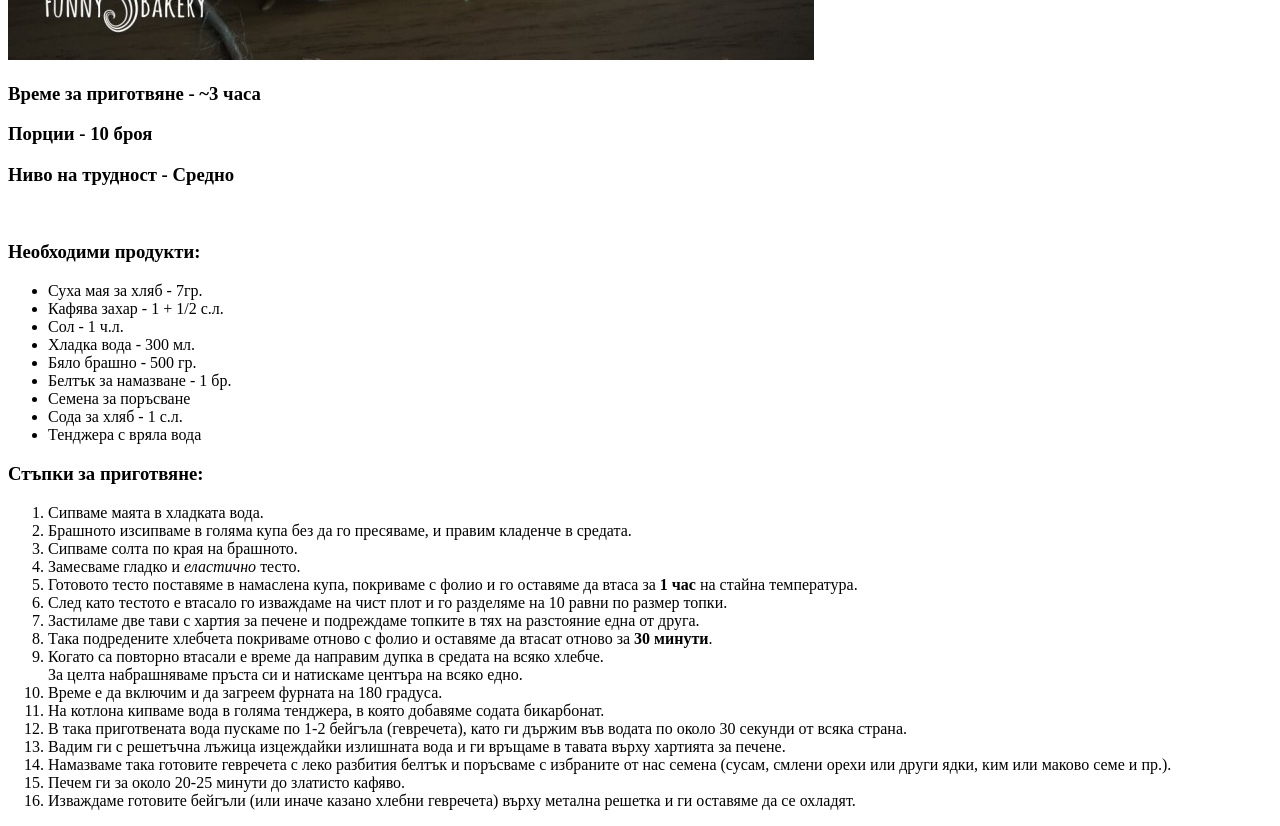
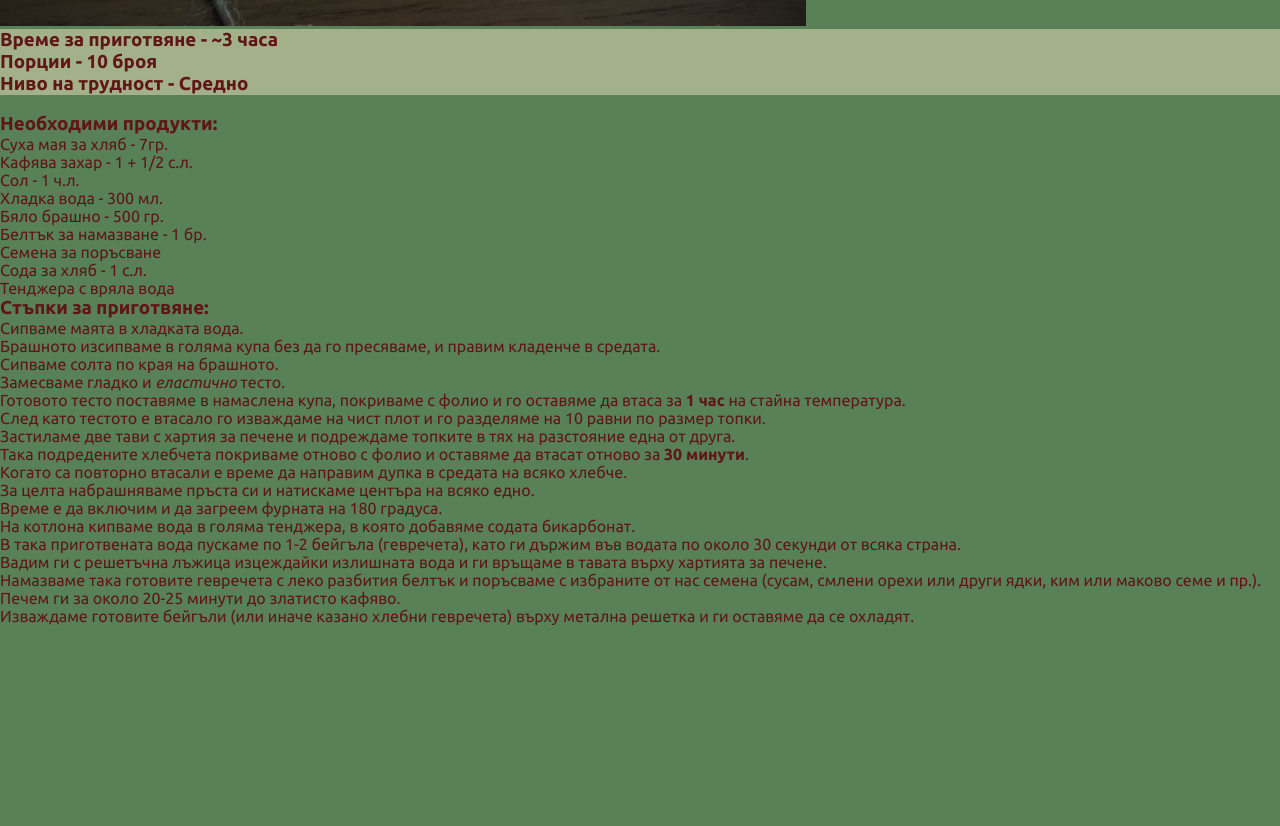
Before and after one commit to avitev92/odin-recipe-website, a plain HTML site: page recipes/бейгъли.html in a window 1280 px wide. Shown: the part 555-1381 px from the top of the page. After the commit the page ends 1180 px from the top, so only its background shows below. Drawn offline with Linux system fonts and the light colour scheme.

Commit message:
Added recipe specific css

```diff
--- a/recipes/бейгъли.html
+++ b/recipes/бейгъли.html
@@ -4,17 +4,21 @@
     <meta charset="UTF-8">
     <meta name="viewport" content="width=device-width, initial-scale=1.0">
     <title>Бейгъли по нашенски</title>
+    <link rel="stylesheet" type="text/css" href="../style-recipes.css" />
 </head>
-<body>
-
-    <h1>Бейгъли по нашенски</h1>
+<body class="recipe-body">
+    <div>
+        <header>Бейгъли по нашенски</header>
         <img src="../img/bagel.jpg" alt="Bagel Pic">
+        <div class="info">
             <h3>Време за приготвяне - ~3 часа</h3>
             <h3>Порции - 10 броя</h3>
             <h3>Ниво на трудност - Средно</h3>
+        </div>
+
         <br>
         <h3>Необходими продукти:</h3>
-    <ul>
+        <ul class="ingredients">
             <li>Суха мая за хляб - 7гр.</li>
             <li>Кафява захар - 1 + 1/2 с.л.</li>
             <li>Сол - 1 ч.л.</li>
@@ -26,7 +30,7 @@
             <li>Тенджера с вряла вода</li>
         </ul>
        <h3>Стъпки за приготвяне:</h3>
-   <ol>
+       <ol class="instructions">
             <li>Сипваме маята в хладката вода.</li>
             <li>Брашното изсипваме в голяма купа без да го пресяваме, и правим кладенче в средата.</li>
             <li>Сипваме солта по края на брашното.</li>
@@ -45,6 +49,8 @@
             <li>Печем ги за около 20-25 минути до златисто кафяво.</li>
             <li>Изваждаме готовите бейгъли (или иначе казано хлебни гевречета) върху метална решетка и ги оставяме да се охладят.</li>
        </ol>
+    </div>
+
 
 </body>
 </html>
--- /dev/null
+++ b/style-recipes.css
@@ -0,0 +1,31 @@
+@import url('https://fonts.googleapis.com/css2?family=Ubuntu:ital,wght@0,300;0,400;0,500;0,700;1,300;1,400;1,500;1,700&display=swap');
+
+:root{
+    --background-100: #DAD7CD;
+    --background-200: #A3B18A;
+    --background-300: #588157;
+    --background-400: #3A5A40;
+    --background-500: #344E41;
+    --font-size-small-16px: 1rem;
+    --font-size-medium-24px: 1.5rem;
+    --font-size-large-32px: 2rem;
+    --font-size-xlarge-40px: 2.5rem;
+}
+
+* {
+    font-family: 'Ubuntu', sans-serif;
+    margin: 0;
+    padding: 0;
+}
+.recipe-body {
+    background-color: var(--background-300);
+    color: rgb(96, 22, 22);
+}
+header {
+    font-size: var(--font-size-xlarge-40px);
+}
+
+.info{
+    background-color: var(--background-200);
+
+}
```
Also changed, not shown: style.css (line endings or trailing spaces). Lines whose indentation alone changed are shown as unchanged.
